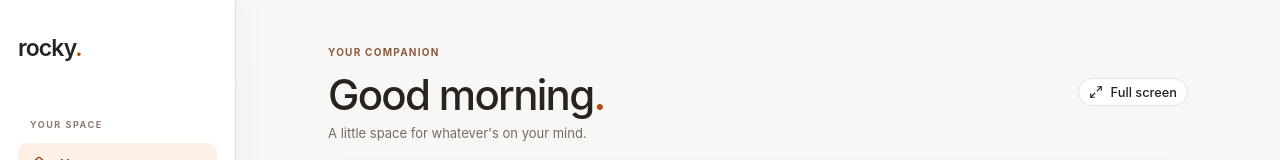
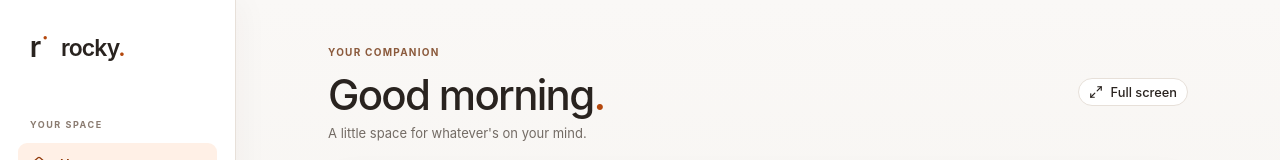
Before and after one commit to daveancheta/rocky-ai, a Next.js app: page / in a window 1280 px wide. Shown: the top 160 px of the page. Built offline with nearby package versions, Linux system fonts and the light colour scheme.

Commit message:
feat: add Rocky logo component and integrate it into the app shell

```diff
--- a/app/globals.css
+++ b/app/globals.css
@@ -103,6 +103,7 @@
   width: 236px; padding: 31px 18px 22px; background: var(--card); border-right: 1px solid var(--border);
 }
 .brand { display: inline-flex; align-items: center; gap: 9px; width: fit-content; color: var(--foreground); text-decoration: none; font-size: 23px; letter-spacing: -.9px; font-weight: 600; }
+.brand-mark { width: 34px; height: 34px; flex: 0 0 auto; }
 .brand-period, .heading-period { color: var(--champagne); }
 .sidebar-label { margin: 52px 0 12px 12px; color: var(--taupe); font-size: 9px; font-weight: 700; letter-spacing: 1.55px; }
 .sidebar-nav { display: grid; gap: 5px; }
@@ -988,6 +989,7 @@
     backdrop-filter: blur(12px);
   }
   .mobile-header .brand { font-size: 21px; }
+  .mobile-header .brand-mark { width: 30px; height: 30px; }
   .mobile-status { display: inline-flex; align-items: center; gap: 8px; color: var(--taupe); font-size: 10px; }
   .mobile-status .status-dot { width: 6px; height: 6px; }
   .mobile-nav {
--- a/components/layout/app-shell.tsx
+++ b/components/layout/app-shell.tsx
@@ -8,6 +8,7 @@ import { useSettingsStore } from "@/stores/settings-store"
 import type { Appearance } from "@/stores/settings-store"
 import { cn } from "@/lib/utils"
 import { Button } from "@/components/ui/button"
+import { RockyLogoMark } from "@/components/layout/rocky-logo"
 
 const navigation = [
   { href: "/", label: "Home", icon: Home },
@@ -47,6 +48,7 @@ export function AppShell({ children }: { children: ReactNode }) {
     <div className="app-frame">
       <aside className="sidebar">
         <Link href="/" className="brand" aria-label="Rocky home">
+          <RockyLogoMark className="brand-mark" />
           <span>rocky<span className="brand-period">.</span></span>
         </Link>
         <span className="sidebar-label">YOUR SPACE</span>
@@ -87,6 +89,7 @@ export function AppShell({ children }: { children: ReactNode }) {
       </aside>
       <div className="mobile-header">
         <Link href="/" className="brand" aria-label="Rocky home">
+          <RockyLogoMark className="brand-mark" />
           <span>rocky<span className="brand-period">.</span></span>
         </Link>
         <span className="mobile-status"><span className="status-dot" /> Demo mode</span>
--- /dev/null
+++ b/components/layout/rocky-logo.tsx
@@ -0,0 +1,25 @@
+export function RockyLogoMark({ className }: { className?: string }) {
+  return (
+    <svg
+      aria-hidden="true"
+      className={className}
+      viewBox="0 0 40 40"
+      fill="none"
+      xmlns="http://www.w3.org/2000/svg"
+    >
+      <rect width="40" height="40" fill="var(--card)" />
+      <text
+        x="20"
+        y="31"
+        textAnchor="middle"
+        fontFamily="-apple-system, BlinkMacSystemFont, 'Segoe UI Variable', 'Segoe UI', Aptos, sans-serif"
+        fontSize="34"
+        fontWeight="600"
+        fill="var(--foreground)"
+      >
+        r
+      </text>
+      <circle cx="32" cy="8" r="2" fill="var(--primary)" />
+    </svg>
+  )
+}
```
Also changed, not shown: app/icon.svg (added).
